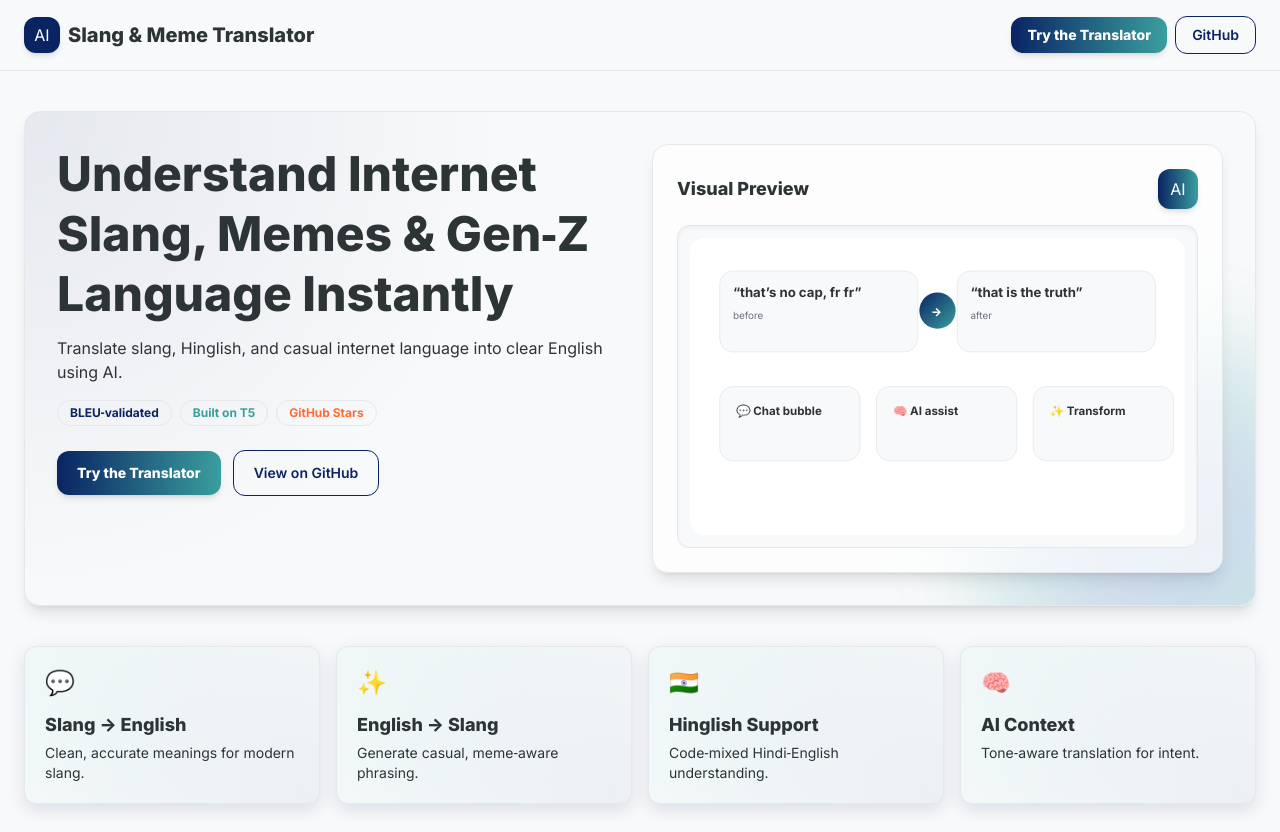
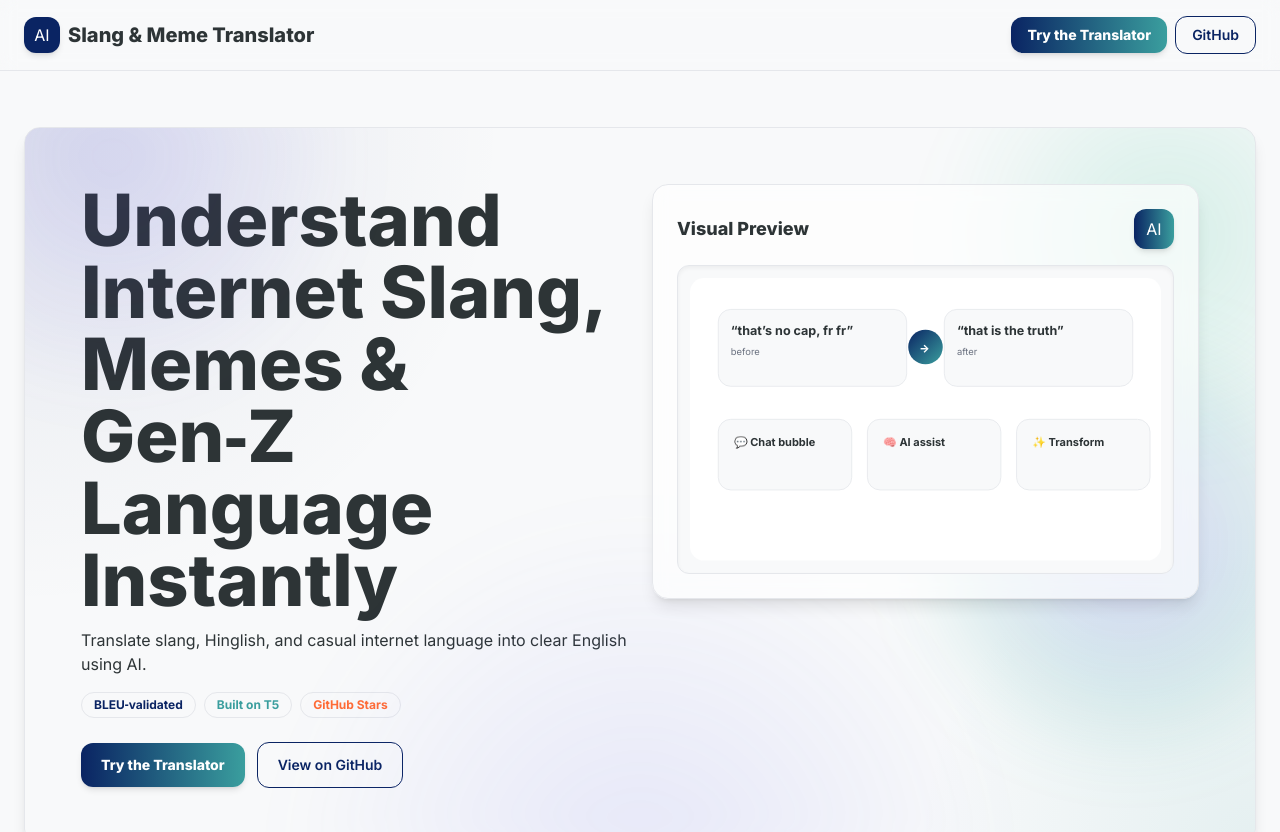
Before and after one commit to neeraj214/cross-language-meme-slang-translator, a Next.js app in the folder web/: page / in a window 1280 px wide. Shown: the top 832 px of the page. Built offline with nearby package versions, Linux system fonts and the light colour scheme.

Commit message:
feat(home): enlarge hero and apply animated aurora background

```diff
--- a/web/app/page.tsx
+++ b/web/app/page.tsx
@@ -20,11 +20,12 @@ export default function Page() {
         </div>
       </section>
 
-      <section className="mx-auto max-w-7xl px-6 pt-10">
-        <div className="relative overflow-hidden rounded-2xl border bg-card p-8 shadow-lg hero-gradient">
+      <section className="mx-auto max-w-7xl px-6 pt-14">
+        <div className="relative overflow-hidden rounded-2xl border bg-card p-12 shadow-lg hero-gradient hero-xl">
+          <div className="aurora" />
           <div className="grid grid-cols-1 items-start gap-6 lg:grid-cols-2">
             <div>
-              <div className="text-5xl font-extrabold leading-tight">
+              <div className="text-6xl md:text-7xl font-extrabold leading-tight">
                 Understand Internet Slang, Memes & Gen‑Z Language Instantly
               </div>
               <div className="mt-3 text-base text-text/80">Translate slang, Hinglish, and casual internet language into clear English using AI.</div>
```
